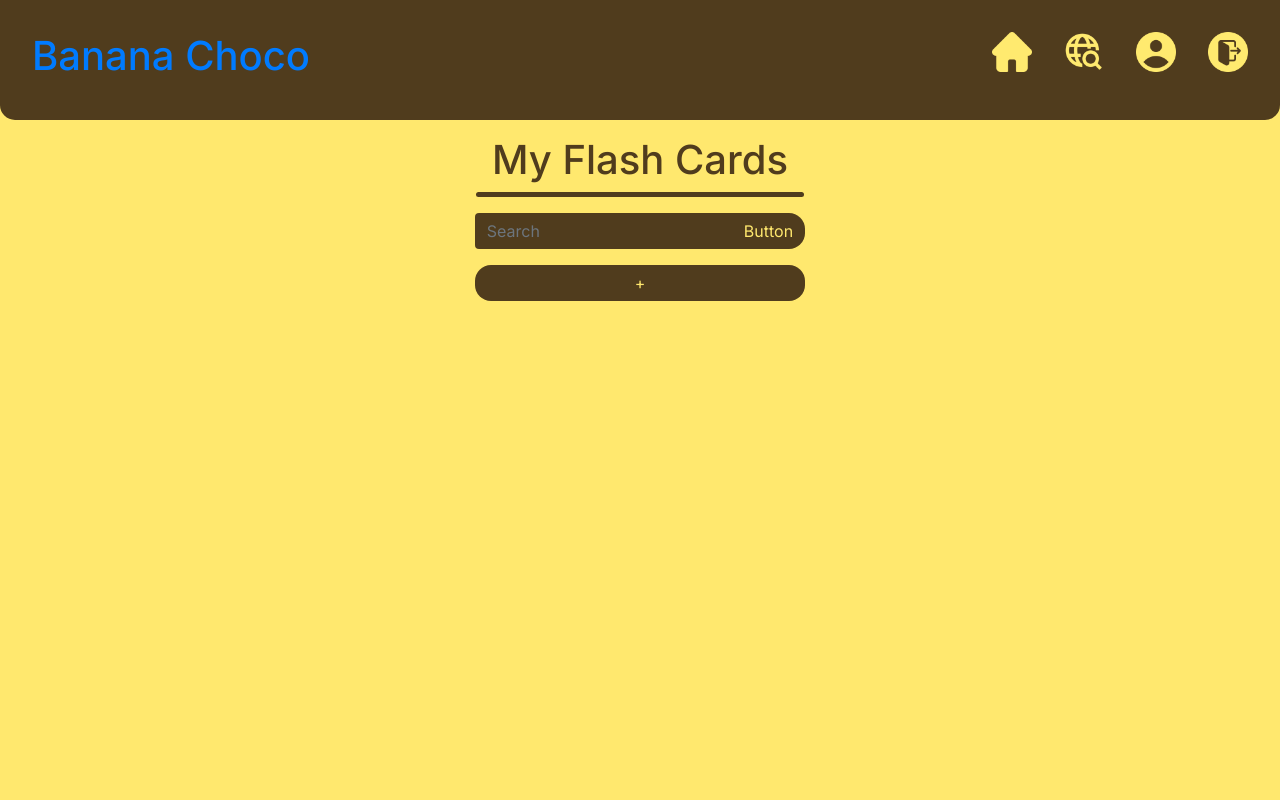
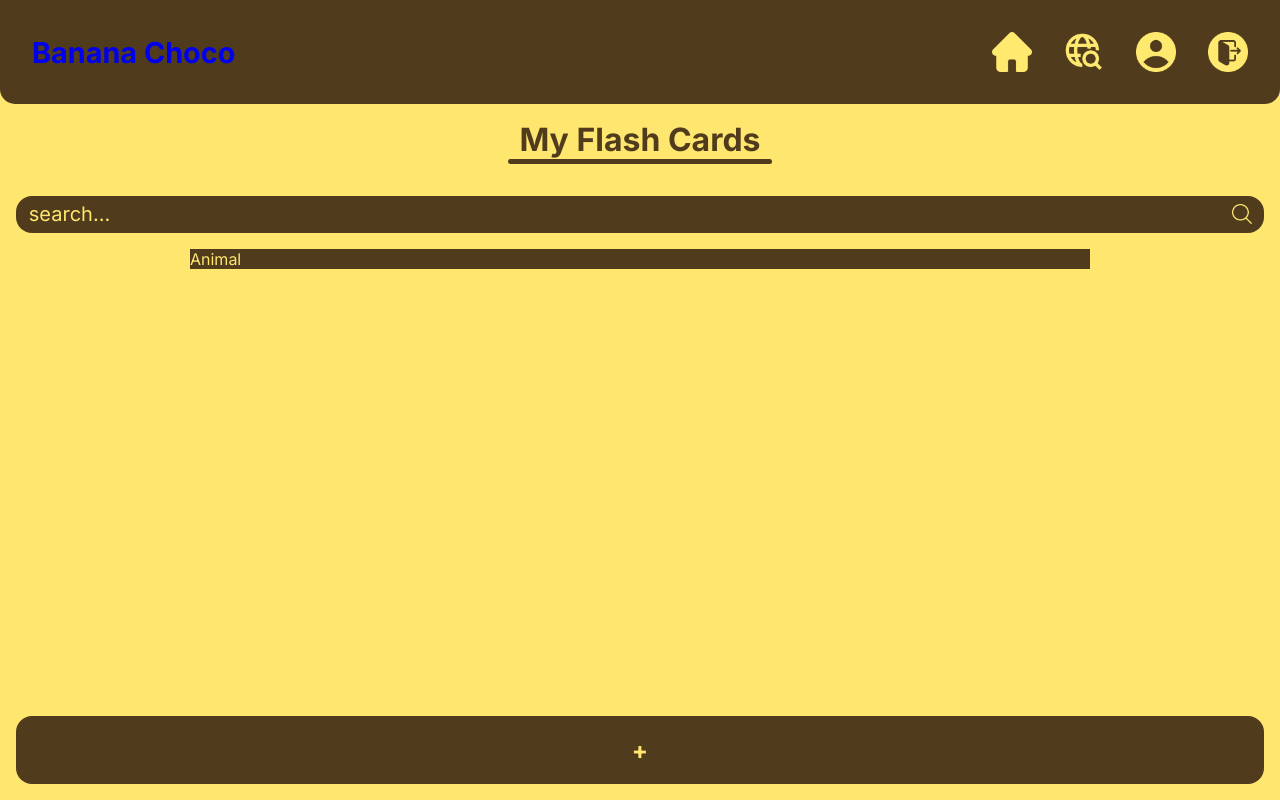
Before and after one commit to AuttakornC/p23cs212g12, a Flask app: template flask/app/template/home.html in a window 1280 px wide. Run offline with Flask 3, Linux system fonts and the light colour scheme; the template is opened without the code that fills it, so the values that code supplies are empty; parts of the project's set-up code (start-up, migrations or seed data) failed here and were passed over.

Commit message:
update home

```diff
--- a/flask/app/routes/api/__init__.py
+++ b/flask/app/routes/api/__init__.py
@@ -2,3 +2,5 @@
 from flask import Blueprint
 
 api = Blueprint("api", __name__, url_prefix="/api")
+
+from app.routes.api import deck
--- a/flask/app/routes/api/deck.py
+++ b/flask/app/routes/api/deck.py
@@ -4,10 +4,12 @@ from flask import request
 # my lib
 from app.routes.api import api
 from app.lib.token import getDataFromSession
-from .deck.create import create_deck
+from app.routes.api.deck_method.create import create_deck
+from app.routes.api.deck_method.get import get_my_deck
 
-@api.route("/deck", methods=["POST", "DELETE", "PUT"])
+@api.route("/deck", methods=["GET","POST", "DELETE", "PUT"])
 def deck():
     user_data = getDataFromSession()
     if request.method == "POST":
         return create_deck(request.get_json(), user_data)
+    return get_my_deck(user_data)
--- a/flask/app/routes/page/home.py
+++ b/flask/app/routes/page/home.py
@@ -6,4 +6,5 @@ from app.routes.page import main
 
 @main.route("/")
 def home():
+
     return render_template("home.html")
--- a/flask/app/static/css/global.css
+++ b/flask/app/static/css/global.css
@@ -15,7 +15,7 @@ body {
     --main2-color: #F6D394;
     --main3-color: #FEECB3;
     --danger-color: #ff4929;
-    --banana-color: #FFE86E;
+    --banana-color: #FFE66E;
     --white-color: #fff;
 
     --cholo-filter: brightness(0) saturate(100%) invert(24%) sepia(24%) saturate(940%) hue-rotate(357deg) brightness(91%) contrast(96%);
--- a/flask/app/static/css/home.css
+++ b/flask/app/static/css/home.css
@@ -9,7 +9,7 @@ header {
     margin: 1rem 0rem;
 }
 
-.hr-container {
+.hr-container-home-page {
     margin: 0px;
     display: flex;
     justify-content: center;
@@ -17,14 +17,14 @@ header {
 
 hr {
     margin: 0%;
-    width: 20.5rem;
+    width: 16.5rem;
     height: 0.3rem;
     background-color: var(--choco-color);
     border: var(--choco-color);
     border-radius: 5px;
 }
 
-.container {
+.deck-container-home-page {
     /* width: 20rem; */
     display: flex;
     flex-direction: column;
@@ -32,18 +32,95 @@ hr {
     align-items: center;
 }
 
-input[type=text] {
-    border: none;
+
+/* search css */
+
+.deck-container-home-page > #search {
+    width: 100%;
+    padding: 1rem;
+}
+
+.deck-container-home-page > #search > div {
+    width: 100%;
+}
+
+.deck-container-home-page > #search > div > input {
+    width: 100%;
+    font-size: 1.25rem;
+    padding-right: 2.5rem;
     color: var(--banana-color);
     background-color: var(--choco-color);
 }
-.input-group-append {
-    z-index: 1;
+
+.deck-container-home-page > #search > div > input::placeholder {
+    opacity: 1;
 }
 
-.btn {
+.deck-container-home-page > #search > div > input::placeholder {
+    color: var(--banana-color);
+}
+
+.deck-container-home-page > #search > div > img {
+    width: 1.25rem;
+    position: absolute;
+    right: 0.75rem;
+    top: 50%;
+    transform: translateY(-50%);
+    cursor: pointer;
+    filter: var(--banana-filter);
+}
+
+/* footer */
+
+.add-footer {
+    display: flex;
+    grid-template-columns: repeat(2, 1fr);
+    /* grid-template-areas: "plus plus""save cancel"; */
+    gap: 1rem;
+    padding: 1rem;
+    /* border-top: 3px solid var(--choco-color); */
+    bottom: 0;
+    left: 0;
+    width: 100%;
+    position: fixed;
+    height: 100px;
+    background-color: var(--banana-color);
+}
+
+.add-footer button {
+    width: 100%;
+    padding: 0.5rem;
     border: none;
+    outline: none;
     background-color: var(--choco-color);
     color: var(--banana-color);
+    font-size: 1.5rem;
+    font-weight: bold;
     border-radius: 1rem;
+    transition: all 0.25s ease-in;
+    cursor: pointer;
 }
+
+.add-footer button:hover {
+    color: var(--main1-color);
+}
+
+
+/* deck */
+
+.deck-home-page {
+    display: flex;
+    flex-direction: column;
+    width: 100%;
+    max-width: 900px;
+}
+
+.deck-bg {
+
+    background-color: var(--choco-color);
+    color: var(--banana-color);
+}
+.deck-home-page > .block {
+    width: 100%;
+    height: 141px;
+}
--- /dev/null
+++ b/flask/app/static/js/home.js
@@ -0,0 +1,49 @@
+class Deck {
+    constructor() {
+        /* deck_lst schema:
+        [
+            {
+                player_id: 1,
+                id: 1,
+                name: "animal",
+                is_public: true,
+                is_deleted: false,
+                deleted_at: datetime(2024, 2, 12)
+                element: <div>
+            },
+            {}, {}, ...
+        ]
+        */
+        this.deck_lst = [];
+        this.getDeck();
+    }
+
+    async getDeck() {
+        const respond = await fetch("/api/deck");
+        const data = await respond.json();
+        console.log(data);
+        const deckContainner = document.getElementsByClassName('deck-bg');
+        data["data"].forEach(element => {
+            console.log(element);
+            deckContainner[0].innerHTML += `<span>${element.name}</span>`
+
+        });
+
+    }
+}
+
+// add Deck
+// const deckBg = document.getElementsByClassName('deck-bg');
+// function onAdd()
+// {
+//     if (deckBg.lastElementChild) {
+//         const last_number = parseInt(deckBg.lastElementChild.getAttribute("order_"));
+//         if (!isNaN(last_number)) {
+//             number_input = last_number+1;
+//         }
+//     }
+// }
+
+const handler = new Deck();
+// handler.getDeck();
+console.log('Aaaaaaa');
--- a/flask/app/template/home.html
+++ b/flask/app/template/home.html
@@ -1,7 +1,7 @@
 {% extends 'nav.html' %}
 
 {% block cssimp %}
-<link rel="stylesheet" href="https://cdn.jsdelivr.net/npm/bootstrap@4.0.0/dist/css/bootstrap.min.css" integrity="sha384-Gn5384xqQ1aoWXA+058RXPxPg6fy4IWvTNh0E263XmFcJlSAwiGgFAW/dAiS6JXm" crossorigin="anonymous">
+<!-- <link rel="stylesheet" href="https://cdn.jsdelivr.net/npm/bootstrap@4.0.0/dist/css/bootstrap.min.css" integrity="sha384-Gn5384xqQ1aoWXA+058RXPxPg6fy4IWvTNh0E263XmFcJlSAwiGgFAW/dAiS6JXm" crossorigin="anonymous"> -->
 <link rel="stylesheet" href="/static/css/home.css">
 {{ super() }}
 {% endblock %}
@@ -11,28 +11,36 @@
 {% block content %}
 <header>
     <h1>My Flash Cards</h1>
-    <div class="hr-container">
+    <div class="hr-container-home-page">
         <hr>
     </div>
 </header>
 
-<article class="container">
-    <section class="deck-container">
-        <div class="input-group mb-3">
-            <input type="text" class="form-control" placeholder="Search" aria-label="Recipient's username" aria-describedby="basic-addon2">
-            <div class="input-group-append">
-                <button class="btn btn-outline-secondary" type="button">Button</button>
-            </div>
+<!-- <article class="container-home-page"> -->
+
+<section class="deck-container-home-page">
+    <form id="search">
+        <div>
+            <input type="text" placeholder="search...">
+            <img src="/static/image/search-icon.png" id="search-btn" alt="Click to Search">
         </div>
-        <!-- static sample -->
-        <div class="deck">
+    </form>
 
+    <!-- static sample -->
+    <div class="deck-home-page">
+        <div class="deck-bg">
+            <span>Animal</span>
         </div>
+        <div class="block"></div>
+    </div>
+</section>
 
-        <button type="button" class="btn btn-block">+</button>
-    </section>
-</article>
-<!-- <div class="test">
-    <img src="/static/image/fb-icon.png" alt="">
-</div> -->
+<div class="add-footer">
+    <button onclick="onAdd();" type="button">+</button>
+</div>
+
 {% endblock %}
+{% block script %}
+<script src="/static/js/home.js"></script>
+{{ super() }}
+{% endblock %}
```
Also changed, not shown: flask/app/routes/api/deck_method/get.py (added, +8 -0 lines), flask/app/routes/api/deck_method/create.py (renamed from flask/app/routes/api/deck/create.py).
